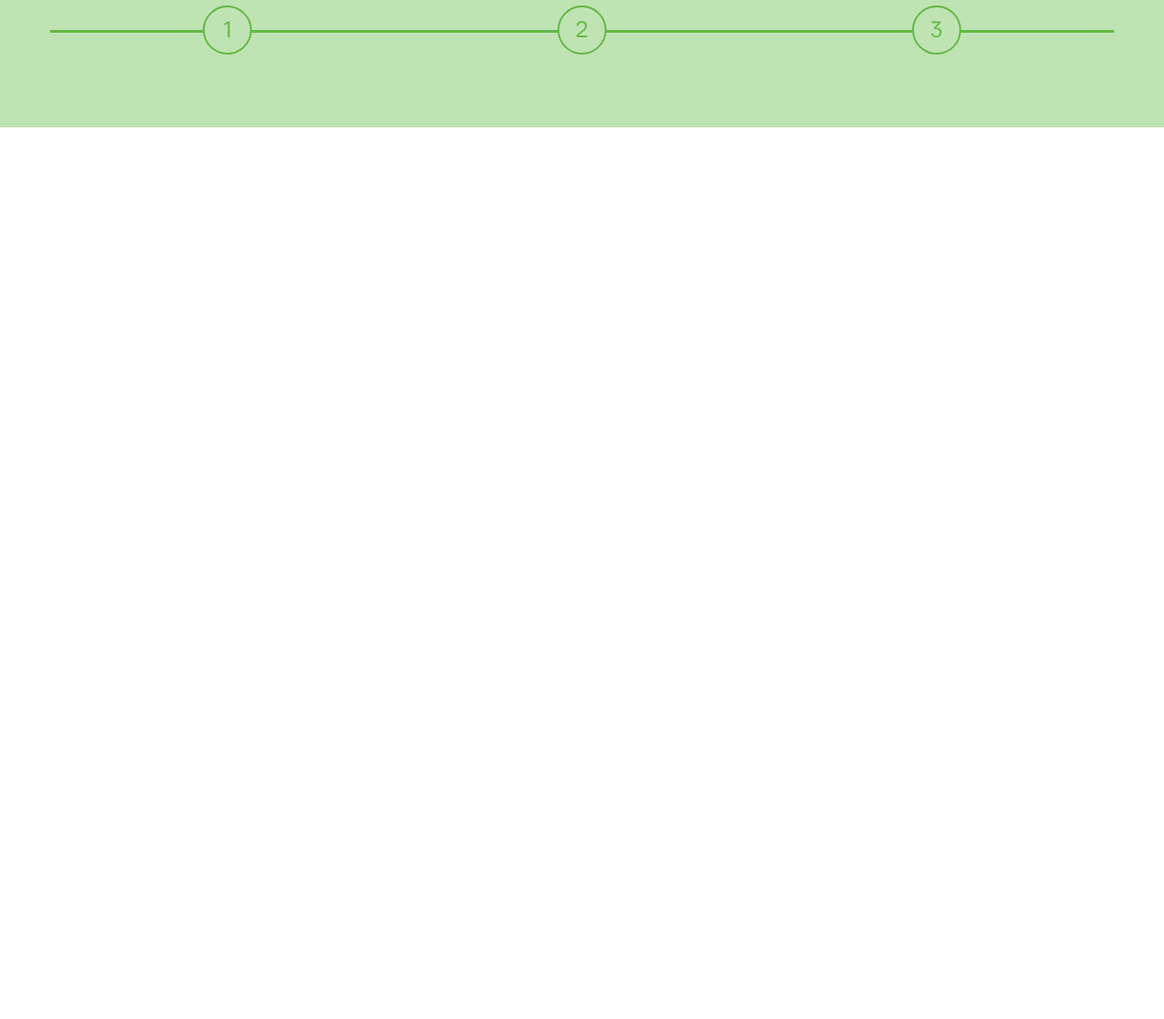
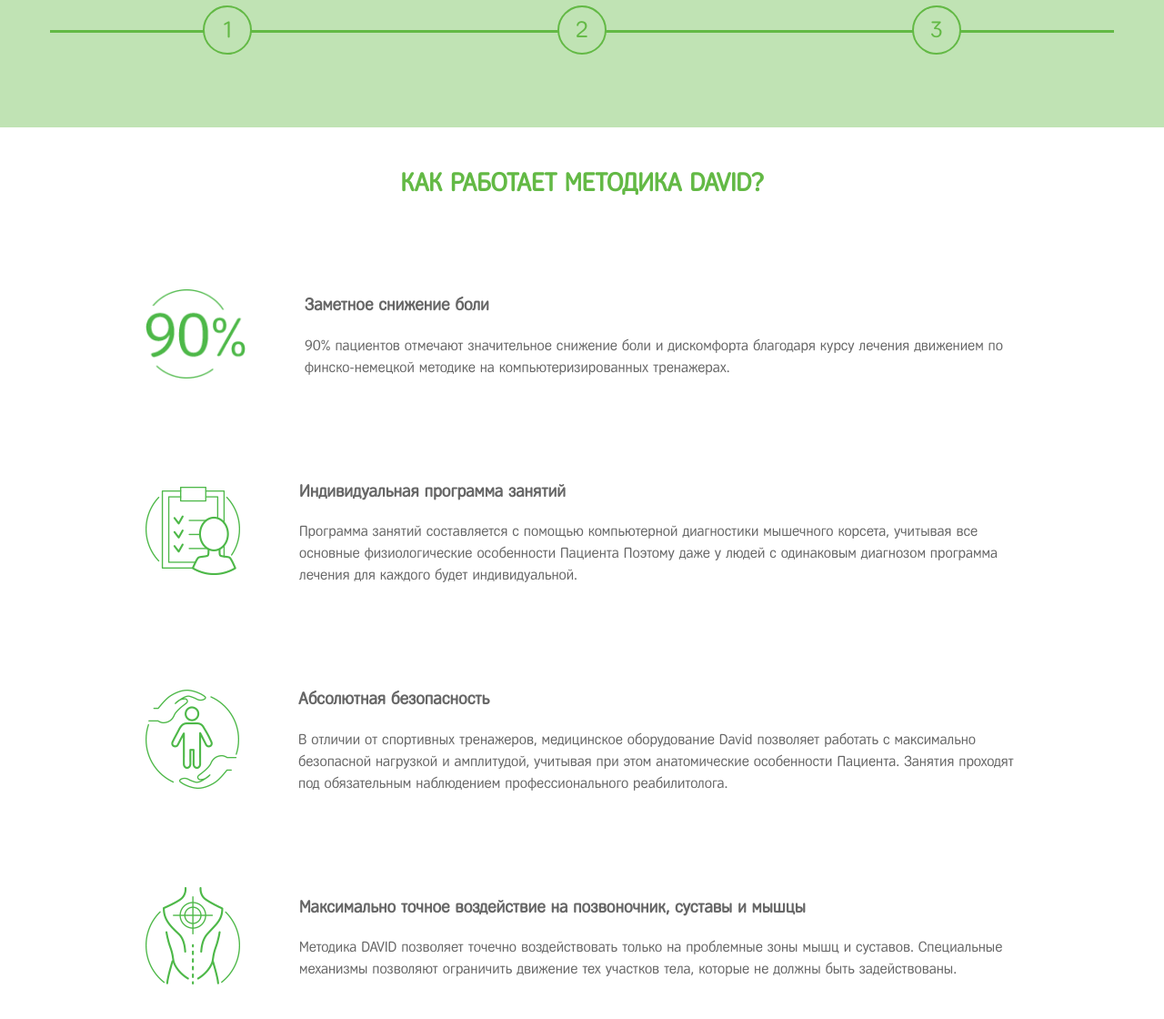
Before and after one commit to dinaris23/BRAB_test, a website: page app/index.html in a window 1280 px wide. Shown: the part 6087-7207 px from the top of the page at 91% size. Before the commit the page ends 6387 px from the top, so only its background shows below. Drawn offline with nearby package versions, Linux system fonts and the light colour scheme.

Commit message:
add section about-method

```diff
--- a/app/index.html
+++ b/app/index.html
@@ -212,7 +212,39 @@
 </div>
         </section>
         <section class="about-method">
-
+        <div class="container">
+    <h2 class="section-title">Как работает методика David?</h2>
+    <div class="about-method_content">
+        <div class="about-method_item">
+            <img class="about-method_img" src="img/icon-90.png" alt="icon-90">
+            <div class="about-method_text">
+                <h3 class="about-method_title">Заметное снижение боли</h3>
+                <p>90% пациентов отмечают значительное снижение боли и дискомфорта благодаря курсу лечения движением по финско-немецкой методике на компьютеризированных тренажерах.</p>
+            </div>
+        </div>
+        <div class="about-method_item">
+            <img class="about-method_img" src="img/icon-self.png" alt="icon-90">
+            <div class="about-method_text">
+                <h3 class="about-method_title">Индивидуальная программа занятий</h3>
+                <p>Программа занятий составляется с помощью компьютерной диагностики мышечного корсета, учитывая все основные физиологические  особенности Пациента Поэтому даже у людей  с одинаковым диагнозом программа лечения для каждого будет индивидуальной.</p>
+            </div>
+        </div>
+        <div class="about-method_item">
+            <img class="about-method_img" src="img/icon-safe.png" alt="icon-90">
+            <div class="about-method_text">
+                <h3 class="about-method_title">Абсолютная безопасность</h3>
+                <p>В отличии от спортивных тренажеров, медицинское оборудование David позволяет работать с максимально безопасной нагрузкой и амплитудой, учитывая при этом анатомические особенности Пациента. Занятия проходят  под обязательным наблюдением профессионального реабилитолога.</p>
+            </div>
+        </div>
+        <div class="about-method_item">
+            <img class="about-method_img" src="img/icon-aim.png" alt="icon-90">
+            <div class="about-method_text">
+                <h3 class="about-method_title">Максимально точное воздействие на позвоночник, суставы и мышцы</h3>
+                <p>Методика  DAVID позволяет  точечно воздействовать только на проблемные зоны мышц и суставов. Специальные механизмы позволяют ограничить движение тех участков тела, которые не должны быть задействованы.</p>
+            </div>
+        </div>
+    </div>
+</div>
         </section>
         <section class="footer-contacts">
 
--- a/app/scss/layout/_about-method.scss
+++ b/app/scss/layout/_about-method.scss
@@ -0,0 +1,21 @@
+.about-method {
+    text-align: center;
+    &_content {
+        margin-top: 80px;
+    }
+    &_item {
+        display: flex;
+        justify-content: space;
+        align-items: center;
+        margin-bottom: 75px;
+    }
+    &_img {
+        width: 110px;
+        height: auto;
+        object-fit: contain;
+    }
+    &_text {
+        text-align: left;
+        margin-left: 65px;
+    }
+}
```
Also changed, not shown: app/templates/_about-method.html (+33 -0 lines), app/css/main.min.css, app/img/icon-90.png (added), app/img/icon-aim.png (added), app/img/icon-safe.png (added), app/img/icon-self.png (added).
